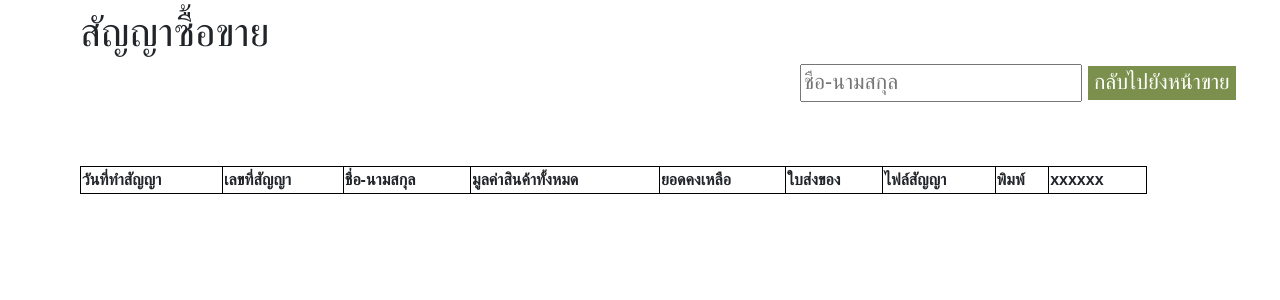
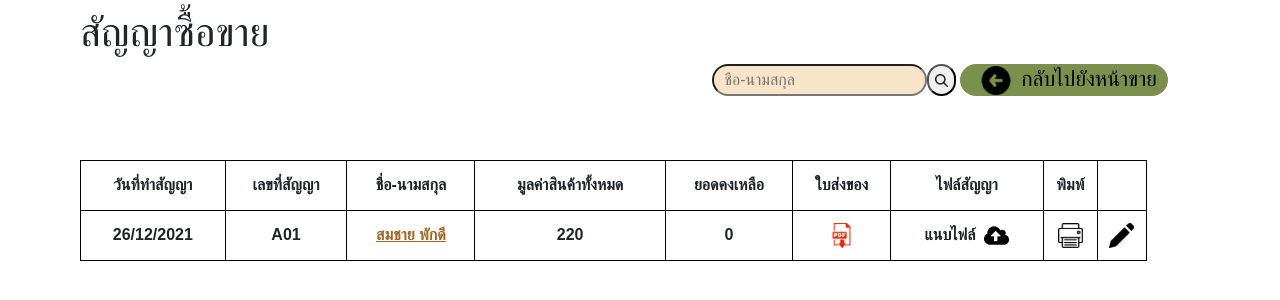
Before and after one commit to stang-thanyarat/shopProject, a PHP site: page /contracthistory.php in a window 1280 px wide. Shown: the part 56-356 px from the top of the page. Run offline with PHP 8.4, Linux system fonts and the light colour scheme; lists and menus that the app fills with data are empty; some web fonts are replaced.

Commit message:
contracthistory

```diff
--- a/contracthistory.php
+++ b/contracthistory.php
@@ -18,11 +18,15 @@
                 <h1>สัญญาซื้อขาย</h1>
             </div>
         </div>
-            <div class="col-12">
-                <input type="text btn-c" placeholder="ชื่อ-นามสกุล">
-                <input class="submit btn-c" type="submit" value="กลับไปยังหน้าขาย" />
-            </div>
-        </div>
+        <div class="col-12 d-flex justify-content-end signin">
+                    <form>
+                        <input type="text" class="btnd" placeholder="&nbsp ชื่อ-นามสกุล">
+                        <button type="submit" class="s"><img src="./src/images/search.png" width="13"></button>
+                    </form>&nbsp
+                    <div class="col-3">
+                        <a class="submit BTNC" href="#"><img class='add' src="./src/images/arrow.png" width="50">กลับไปยังหน้าขาย</a>
+                    </div>
+                </div>
         <table class="main col-10">
             <tr>
                 <th>วันที่ทำสัญญา</th>
@@ -33,7 +37,22 @@
                 <th>ใบส่งของ</th>
                 <th>ไฟล์สัญญา</th>
                 <th>พิมพ์</th>
-                <th>xxxxxx</th>
+                <th></th>
             </tr>
+            <tr>
+                    <th>26/12/2021</th>
+                    <th>A01</th>
+                    <th>
+                        <div class="r">
+                        <a class="submit BTNP" href="#"><img class='confirm'>สมชาย พักดี</a>
+                        </div>
+                    </th>
+                    <th>220</th>
+                    <th>0</th>
+                    <th><img src="./src/images/pdf.png" width="25"></th>
+                    <th>แนบไฟล์ &nbsp<img src="./src/images/upload.png" width="25"></th>
+                    <th><img src="./src/images/print.png" width="25"></th>
+                    <th><img src="./src/images/icon-pencil.png" width="25"></th>
+                </tr>
         </table>
 </body>
--- a/src/css/contracthistory.css
+++ b/src/css/contracthistory.css
@@ -76,38 +14,41 @@ table,
 td,
 th {
     border: 1px solid black;
+    text-align: center;
 }
 
-.table {
+table {
     border-collapse: collapse;
-    width: 100%;
+    width: 10%;
+    margin-left: 10rem;
 }
 
-.th {
-    height: 100px;
-    width: 50%;
+th {
+    height: 50px;
+}
+.btnd{
+    background-color: #F8E4C8;
+    border-radius: 25px;
+}
+.BTNC{
+    background-color: #7C904E;
+    color: #000;
+    border-radius: 25px;
+    font-size: 16pt;
+    display: inline-block;
+    width: 65%;
+    text-decoration: none;
+    text-align: center;
+
 }
 
-.select {
-    background-color: #ABBE99;
-    border: 0ch;
+.s{
+    border-radius: 25px;
 }
 
-.option {
-    background-color: #D4DDC6;
-    border: 0ch;
+.BTNP{
+    background-color: #fff;
+    color: #A36627;
+    border: 0in;
+
 }
-
-.col-12 {
-    margin-left: 50rem;
-    border-radius: 20px ;
-    font-size: 16pt;
-    width: auto;
-}
-
-
-.submit {
-    background-color: #7C904E;
-    border: 0ch;
-    color: white;
-}
```
Also changed, not shown: other parts of src/css/contracthistory.css (+0 -62 lines), src/images/arrow.png (added), src/images/pdf.png (added), src/images/print.png (added), src/images/upload.png (added).
